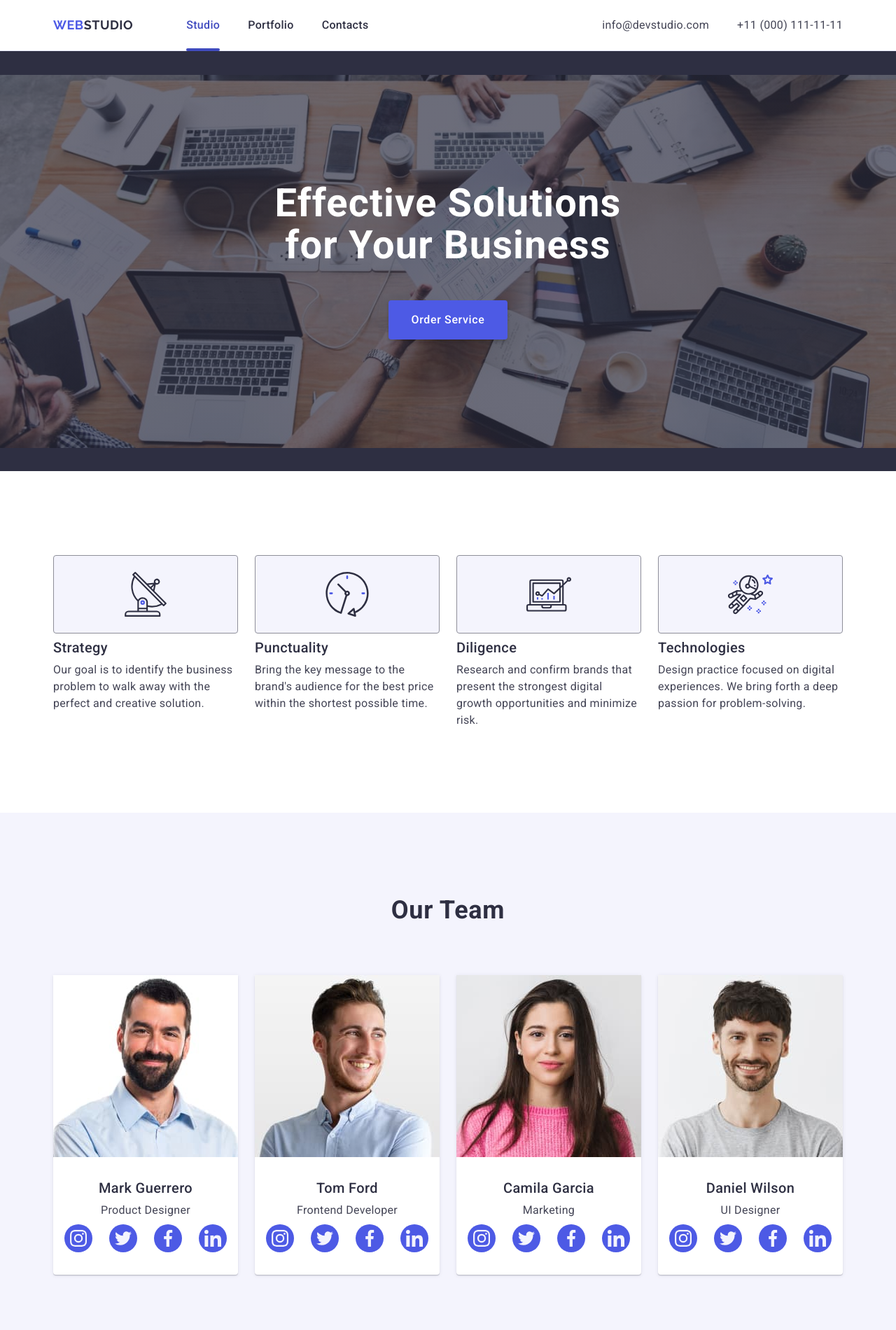
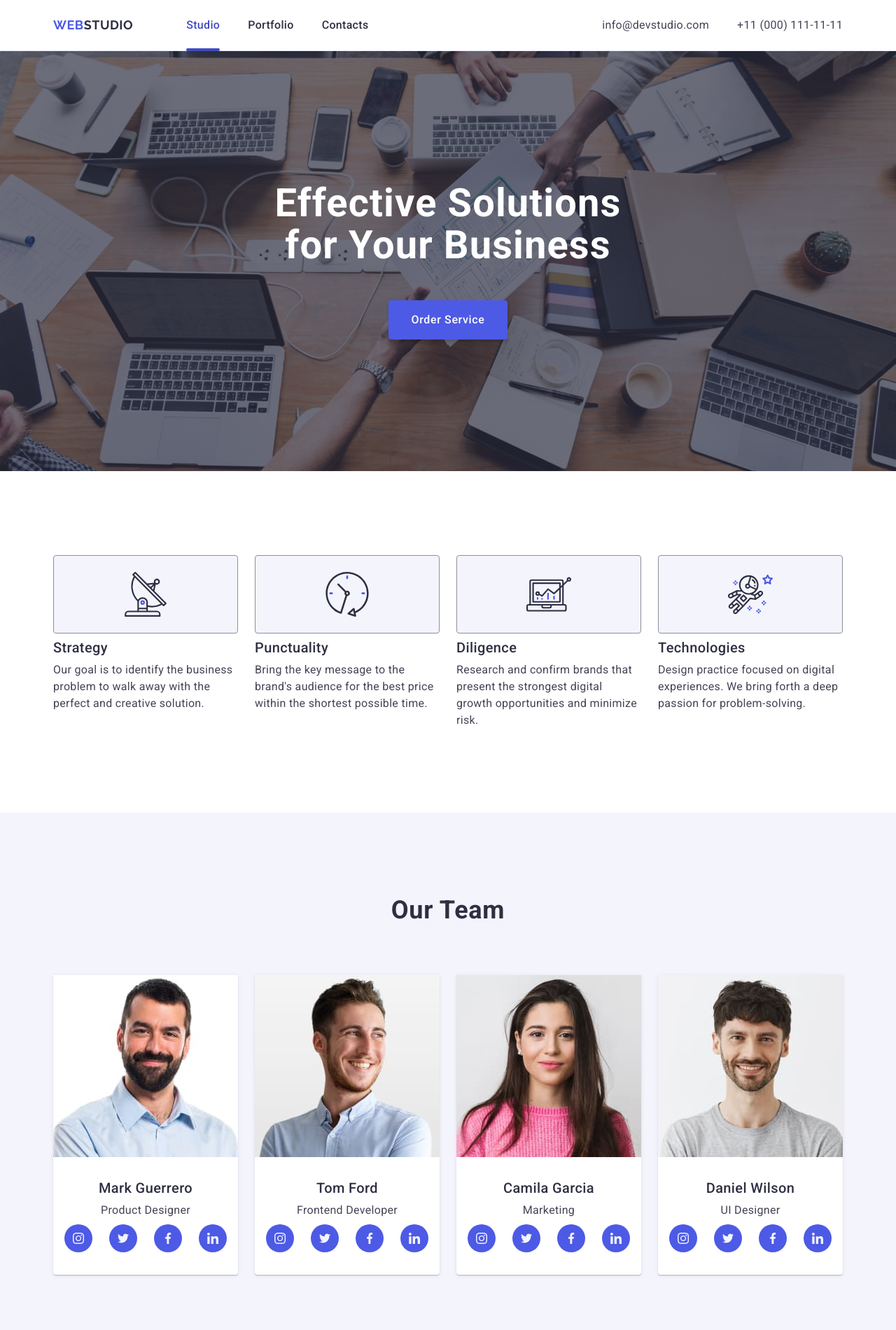
Before and after one commit to NKostyaN/goit-markup-hw-04, a plain HTML site: page index.html in a window 1280 px wide. Shown: the top 1900 px of the page at 70% size. Drawn offline with nearby package versions, Linux system fonts and the light colour scheme.

Commit message:
made chsnges

```diff
--- a/css/styles.css
+++ b/css/styles.css
@@ -126,7 +126,7 @@ img {
 }
 .socials-link:hover,
 .socials-link:focus {
-  background-color: var(--green-cl);
+  background-color: var(--ocean-cl);
 }
 .socials-icon {
   fill: var(--cloud-cl);
@@ -138,6 +138,8 @@ img {
   font-weight: 500;
   color: var(--navy-blue-cl);
   border-bottom: 1px solid var(--cornflower-cl);
+  box-shadow: 0 1px 6px 0 rgba(46, 47, 66, 0.08),
+    0 1px 1px 0 rgba(46, 47, 66, 0.16), 0 2px 1px 0 rgba(46, 47, 66, 0.08);
 }
 .header .container {
   display: flex;
@@ -230,19 +232,11 @@ img {
 
 /* #region Hero */
 .hero {
-  padding: 188px 0;
+  padding: 0;
   height: 600px;
   align-content: center;
   align-items: center;
   background-color: var(--navy-blue-cl);
-  background-image: linear-gradient(
-      rgba(46, 47, 66, 0.7),
-      rgba(46, 47, 66, 0.7)
-    ),
-    url(../images/header-back.jpg);
-  background-repeat: no-repeat;
-  background-size: contain;
-  background-position: center;
 }
 .hero .container {
   display: flex;
@@ -251,6 +245,16 @@ img {
   align-content: center;
   align-items: center;
   padding: 0;
+  height: 100%;
+  max-width: 1440px;
+  background-image: linear-gradient(
+      rgba(46, 47, 66, 0.7),
+      rgba(46, 47, 66, 0.7)
+    ),
+    url(../images/header-back.jpg);
+  background-repeat: no-repeat;
+  background-size: cover;
+  background-position: center;
 }
 .hero-head {
   margin-bottom: 48px;
@@ -447,6 +451,13 @@ img {
 /* #endregion */
 
 /* #region Footer */
+.footer .container {
+  display: flex;
+  align-items: baseline;
+}
+.footer-item-logo {
+  margin-right: 120px;
+}
 .footer {
   padding-top: 100px;
   padding-bottom: 100px;
@@ -477,13 +488,6 @@ img {
   letter-spacing: 0.02em;
   color: var(--cloud-cl);
 }
-.footer-list {
-  display: flex;
-  gap: 120px;
-}
-.footer-item {
-  width: 264px;
-}
 .footer-socials-head {
   font-weight: 500;
   font-size: 16px;
@@ -495,4 +499,8 @@ img {
 .footer .socials-list {
   gap: 14px;
 }
+.footer .socials-link:hover,
+.footer .socials-link:focus {
+  background-color: var(--green-cl);
+}
 /* #endregion */
--- a/index.html
+++ b/index.html
@@ -149,7 +149,7 @@
                       rel="noopener noreferrer"
                       aria-label="Link to Instagram site"
                     >
-                      <svg class="socials-icon" width="24" height="24">
+                      <svg class="socials-icon" width="16" height="16">
                         <use href="./images/icons.svg#instagram"></use>
                       </svg>
                     </a>
@@ -162,7 +162,7 @@
                       rel="noopener noreferrer"
                       aria-label="Link to Twitter site"
                     >
-                      <svg class="socials-icon" width="24" height="24">
+                      <svg class="socials-icon" width="16" height="16">
                         <use href="./images/icons.svg#twitter"></use>
                       </svg>
                     </a>
@@ -175,7 +175,7 @@
                       rel="noopener noreferrer"
                       aria-label="Link to Facebook site"
                     >
-                      <svg class="socials-icon" width="24" height="24">
+                      <svg class="socials-icon" width="16" height="16">
                         <use href="./images/icons.svg#facebook"></use>
                       </svg>
                     </a>
@@ -188,7 +188,7 @@
                       rel="noopener noreferrer"
                       aria-label="Link to Linkedin site"
                     >
-                      <svg class="socials-icon" width="24" height="24">
+                      <svg class="socials-icon" width="16" height="16">
                         <use href="./images/icons.svg#linkedin"></use>
                       </svg>
                     </a>
@@ -215,7 +215,7 @@
                       rel="noopener noreferrer"
                       aria-label="Link to Instagram site"
                     >
-                      <svg class="socials-icon" width="24" height="24">
+                      <svg class="socials-icon" width="16" height="16">
                         <use href="./images/icons.svg#instagram"></use>
                       </svg>
                     </a>
@@ -228,7 +228,7 @@
                       rel="noopener noreferrer"
                       aria-label="Link to Twitter site"
                     >
-                      <svg class="socials-icon" width="24" height="24">
+                      <svg class="socials-icon" width="16" height="16">
                         <use href="./images/icons.svg#twitter"></use>
                       </svg>
                     </a>
@@ -241,7 +241,7 @@
                       rel="noopener noreferrer"
                       aria-label="Link to Facebook site"
                     >
-                      <svg class="socials-icon" width="24" height="24">
+                      <svg class="socials-icon" width="16" height="16">
                         <use href="./images/icons.svg#facebook"></use>
                       </svg>
                     </a>
@@ -254,7 +254,7 @@
                       rel="noopener noreferrer"
                       aria-label="Link to Linkedin site"
                     >
-                      <svg class="socials-icon" width="24" height="24">
+                      <svg class="socials-icon" width="16" height="16">
                         <use href="./images/icons.svg#linkedin"></use>
                       </svg>
                     </a>
@@ -281,7 +281,7 @@
                       rel="noopener noreferrer"
                       aria-label="Link to Instagram site"
                     >
-                      <svg class="socials-icon" width="24" height="24">
+                      <svg class="socials-icon" width="16" height="16">
                         <use href="./images/icons.svg#instagram"></use>
                       </svg>
                     </a>
@@ -294,7 +294,7 @@
                       rel="noopener noreferrer"
                       aria-label="Link to Twitter site"
                     >
-                      <svg class="socials-icon" width="24" height="24">
+                      <svg class="socials-icon" width="16" height="16">
                         <use href="./images/icons.svg#twitter"></use>
                       </svg>
                     </a>
@@ -307,7 +307,7 @@
                       rel="noopener noreferrer"
                       aria-label="Link to Facebook site"
                     >
-                      <svg class="socials-icon" width="24" height="24">
+                      <svg class="socials-icon" width="16" height="16">
                         <use href="./images/icons.svg#facebook"></use>
                       </svg>
                     </a>
@@ -320,7 +320,7 @@
                       rel="noopener noreferrer"
                       aria-label="Link to Linkedin site"
                     >
-                      <svg class="socials-icon" width="24" height="24">
+                      <svg class="socials-icon" width="16" height="16">
                         <use href="./images/icons.svg#linkedin"></use>
                       </svg>
                     </a>
@@ -347,7 +347,7 @@
                       rel="noopener noreferrer"
                       aria-label="Link to Instagram site"
                     >
-                      <svg class="socials-icon" width="24" height="24">
+                      <svg class="socials-icon" width="16" height="16">
                         <use href="./images/icons.svg#instagram"></use>
                       </svg>
                     </a>
@@ -360,7 +360,7 @@
                       rel="noopener noreferrer"
                       aria-label="Link to Twitter site"
                     >
-                      <svg class="socials-icon" width="24" height="24">
+                      <svg class="socials-icon" width="16" height="16">
                         <use href="./images/icons.svg#twitter"></use>
                       </svg>
                     </a>
@@ -373,7 +373,7 @@
                       rel="noopener noreferrer"
                       aria-label="Link to Facebook site"
                     >
-                      <svg class="socials-icon" width="24" height="24">
+                      <svg class="socials-icon" width="16" height="16">
                         <use href="./images/icons.svg#facebook"></use>
                       </svg>
                     </a>
@@ -386,7 +386,7 @@
                       rel="noopener noreferrer"
                       aria-label="Link to Linkedin site"
                     >
-                      <svg class="socials-icon" width="24" height="24">
+                      <svg class="socials-icon" width="16" height="16">
                         <use href="./images/icons.svg#linkedin"></use>
                       </svg>
                     </a>
@@ -526,9 +526,8 @@
 
     <!-- #region Footer -->
     <footer class="footer">
-      <ul class="footer-list">
-        <li class="footer-item">
-          <div>
+      <div class="container">
+        <div class="footer-item-logo">
           <a class="footer-logo" href="./index.html"
             >Web<span class="footer-logo-span">Studio</span></a
           >
@@ -537,9 +536,7 @@
             digital marketing & growth solutions.
           </p>
         </div>
-        </li>
-        <li class="footer-item">
-          <div class="footer-socials">
+        <div class="footer-item-socials">
           <p class="footer-socials-head">Social media</p>
           <ul class="socials-list">
             <li class="socials-item">
@@ -596,8 +593,7 @@
             </li>
           </ul>
         </div>
-        </li>
-      </ul>
+      </div>
     </footer>
     <!-- #endregion -->
   </body>
```
Lines whose indentation alone changed are shown as unchanged.
